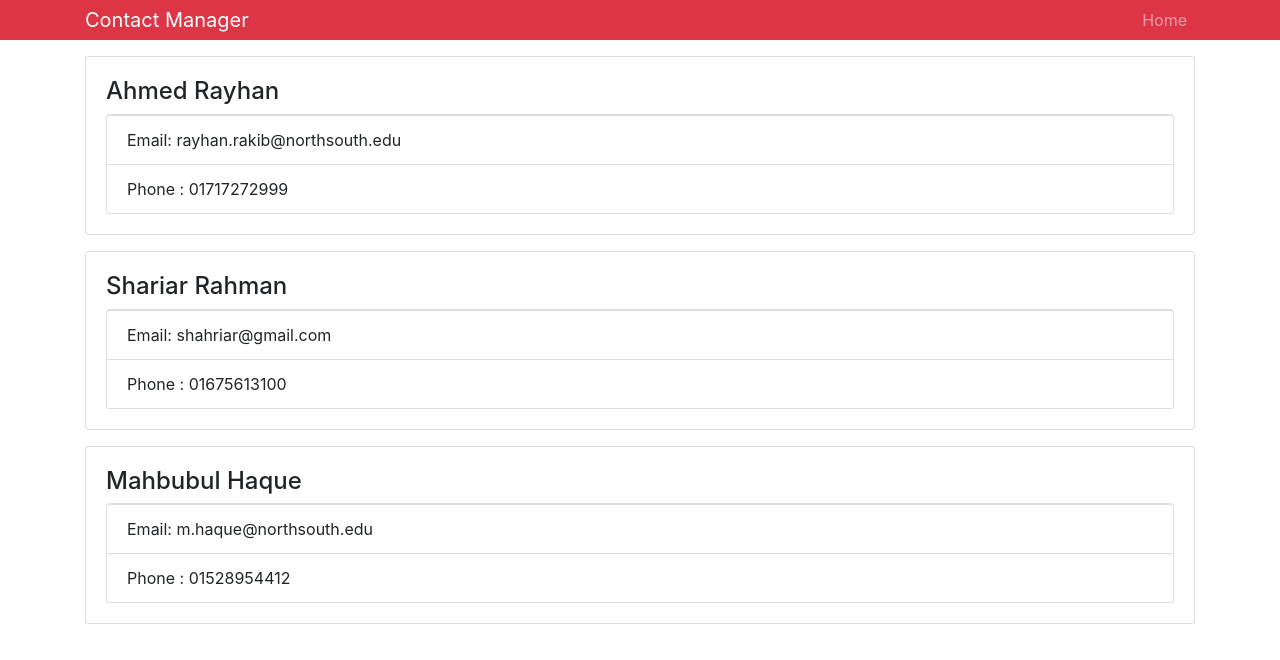
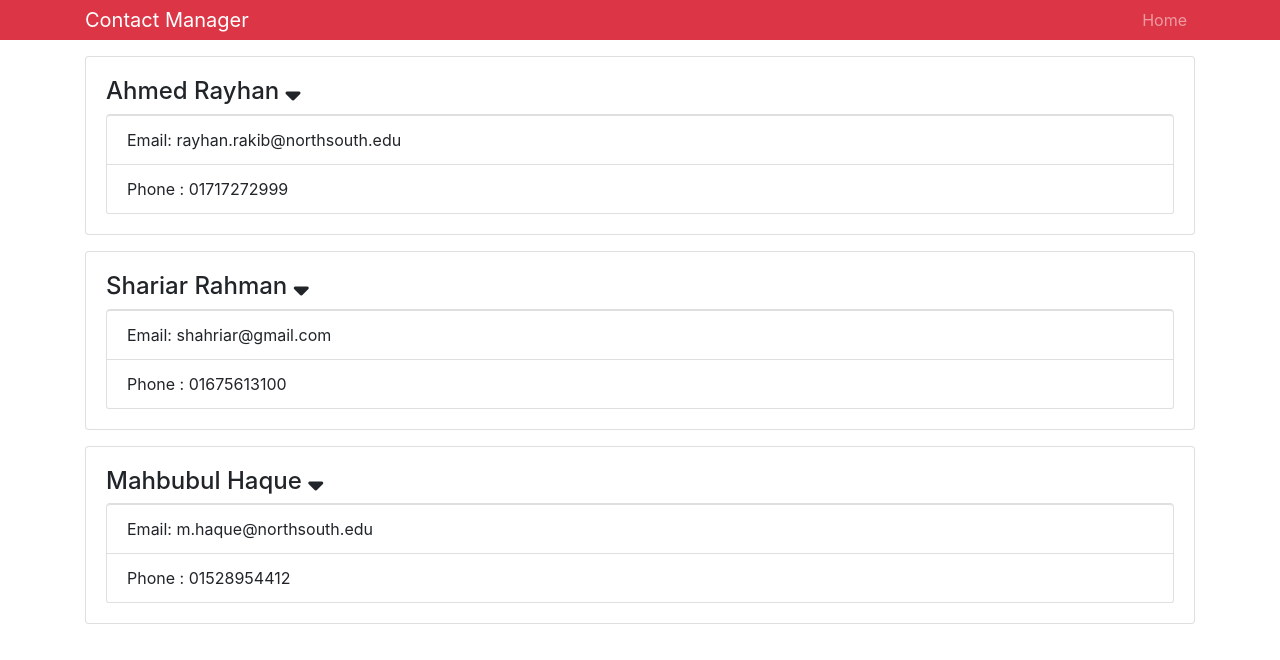
Before and after one commit to Raayhan/Contact-Manager, a React (Create React App) app: page / in a window 1280 px wide. Shown: the top 660 px of the page. Built offline with nearby package versions, Linux system fonts and the light colour scheme.

Commit message:
Created Event for onClick funtion

```diff
--- a/public/index.html
+++ b/public/index.html
@@ -3,6 +3,10 @@
   <head>
     <meta charset="utf-8" />
     <meta name="viewport" content="width=device-width, initial-scale=1" />
+    <script
+      src="https://kit.fontawesome.com/753fbd11bf.js"
+      crossorigin="anonymous"
+    ></script>
     <link rel="shortcut icon" href="%PUBLIC_URL%/favicon.ico" />
 
     <title>Contact Manager</title>
--- a/src/components/Contact.js
+++ b/src/components/Contact.js
@@ -2,14 +2,18 @@ import React, { Component } from "react";
 import PropTypes from "prop-types";
 
 class Contact extends Component {
+  state = {};
+  onshowClick = (e) => {};
   render() {
-    const { contact } = this.props;
+    const { name, email, phone } = this.props.contact;
     return (
       <div className="card card-body mb-3">
-        <h4>{contact.name}</h4>
+        <h4>
+          {name} <i onClick={this.onshowClick} className="fas fa-sort-down" />
+        </h4>
         <ul className="list-group">
-          <li className="list-group-item">Email: {contact.email}</li>
-          <li className="list-group-item">Phone : {contact.phone}</li>
+          <li className="list-group-item">Email: {email}</li>
+          <li className="list-group-item">Phone : {phone}</li>
         </ul>
       </div>
     );
```
